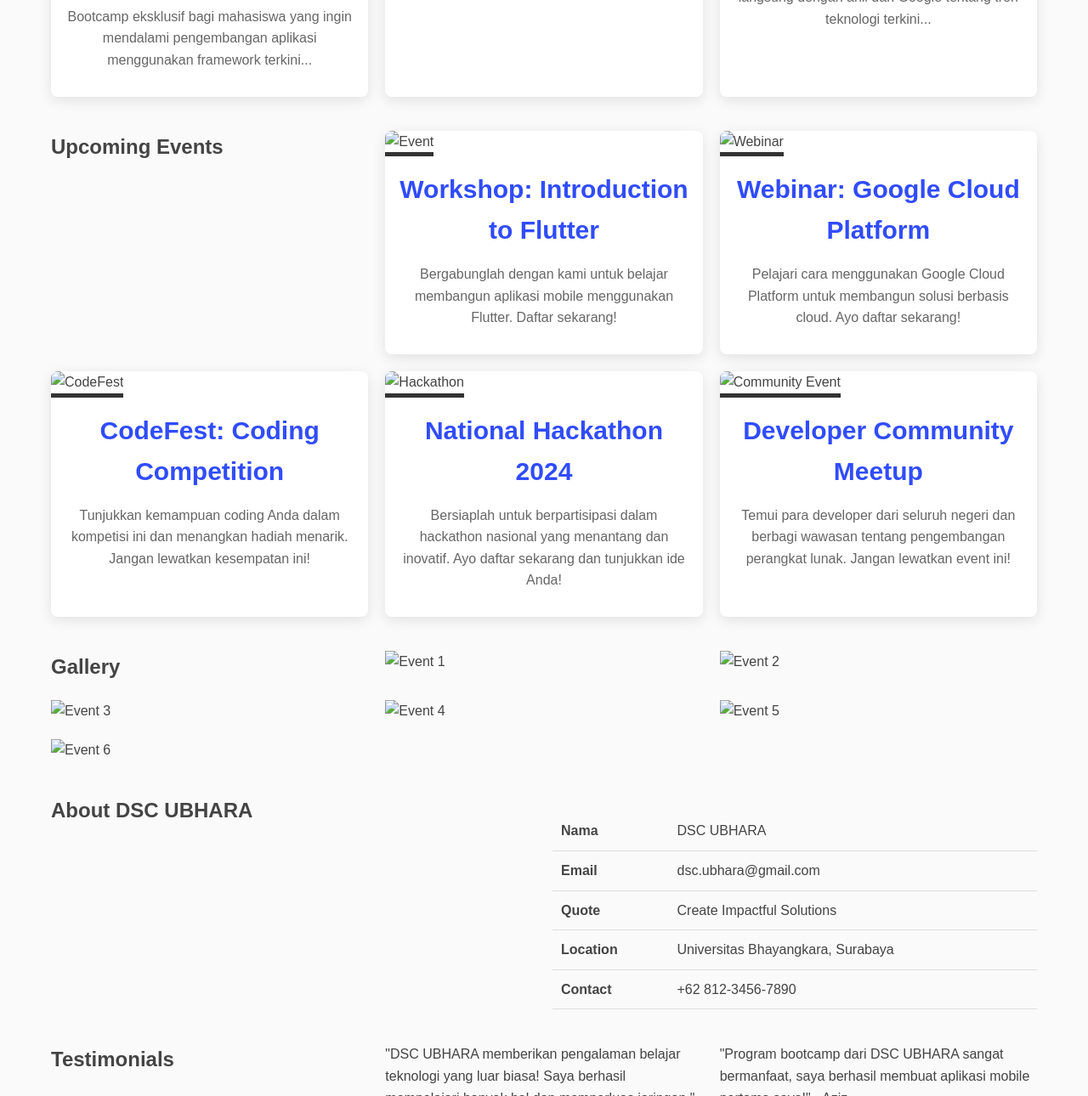
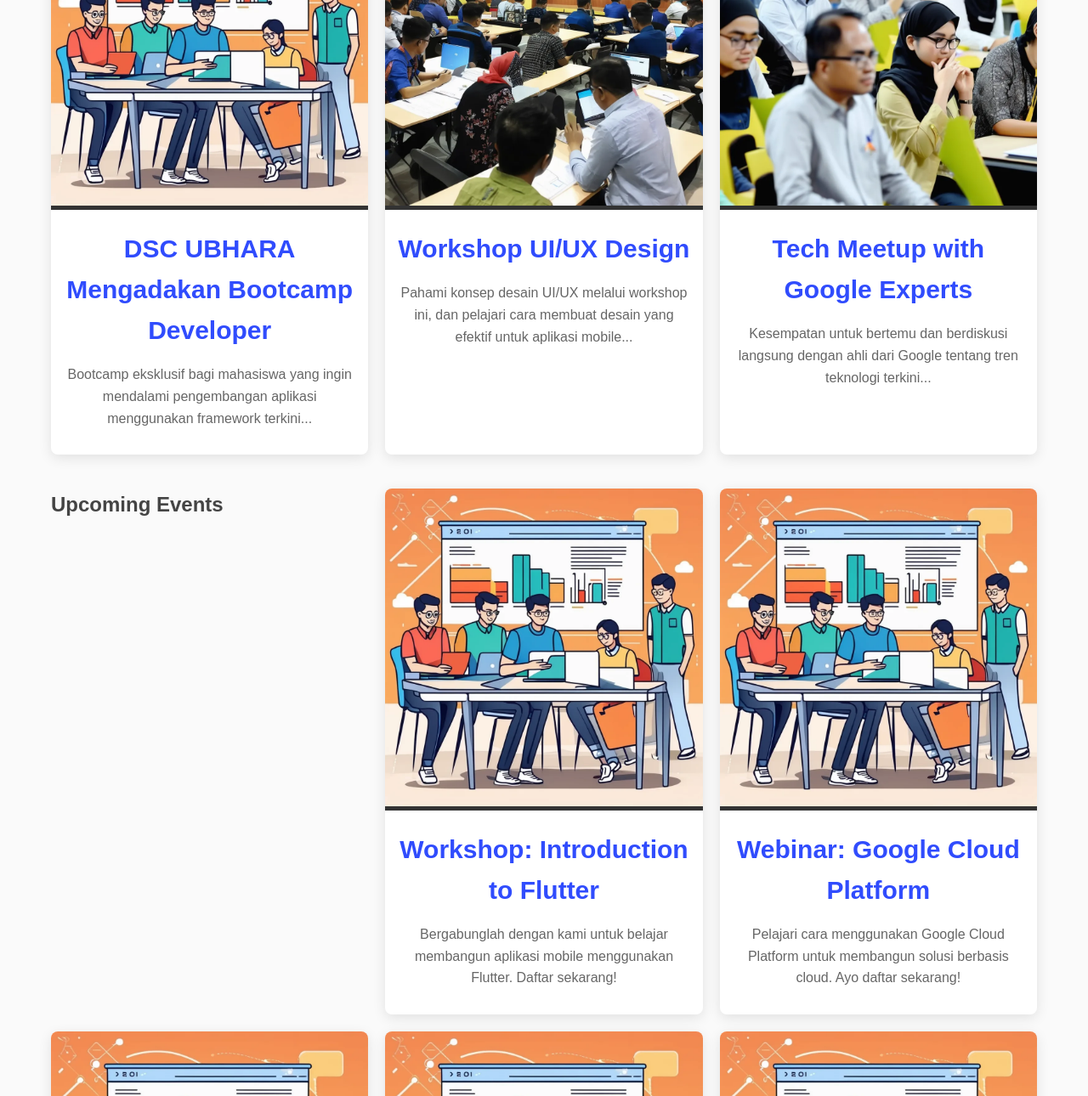
Before and after one commit to dsc-ubhara/hello-world, a plain HTML site: page index.html in a window 1280 px wide. Shown: the part 767-2057 px from the top of the page at 85% size. Drawn offline with nearby package versions, Linux system fonts and the light colour scheme.

Commit message:
Update assets and more content

```diff
--- a/assets/style.css
+++ b/assets/style.css
@@ -170,6 +170,19 @@ footer {
     background-color: rgba(51, 51, 51, 0.5);
 }
 
+.featured-images {
+    max-width: 100%; /* Membuat gambar responsif */
+    height: auto; /* Menjaga aspek rasio */
+    object-fit: cover; /* Agar gambar memenuhi container dengan proporsi yang baik */
+}
+
+/* Untuk mengatur ukuran gambar di galeri */
+.gallery-item img {
+    max-width: 100%; /* Membuat gambar dalam galeri tidak melebihi container */
+    height: auto; /* Menjaga proporsi gambar */
+    object-fit: cover; /* Menjaga gambar tetap proporsional */
+}
+
 /* Media Queries for Responsive Design */
 @media (max-width: 768px) {
     .grid-container {
--- a/index.html
+++ b/index.html
@@ -55,7 +55,7 @@
 
             <!-- Article 3 -->
             <article class="card" data-aos="fade-right">
-                <img src="assets/img/hackathon.jpg" class="featured-images" alt="Hackathon">
+                <img src="assets/img/hackathon.png" class="featured-images" alt="Hackathon">
                 <div class="article-content">
                     <a href="#">
                         <h2>DSC UBHARA Menang dalam Kompetisi Hackathon</h2>
@@ -66,7 +66,7 @@
 
             <!-- Article 4 -->
             <article class="card" data-aos="fade-right">
-                <img src="assets/img/bootcamp.jpg" class="featured-images" alt="Bootcamp">
+                <img src="assets/img/bootcamp.webp" class="featured-images" alt="Bootcamp">
                 <div class="article-content">
                     <a href="#">
                         <h2>DSC UBHARA Mengadakan Bootcamp Developer</h2>
@@ -77,7 +77,7 @@
 
             <!-- Article 5 -->
             <article class="card" data-aos="fade-right">
-                <img src="assets/img/workshop.jpg" class="featured-images" alt="Workshop">
+                <img src="assets/img/workshop.png" class="featured-images" alt="Workshop">
                 <div class="article-content">
                     <a href="#">
                         <h2>Workshop UI/UX Design</h2>
@@ -88,7 +88,7 @@
 
             <!-- Article 6 -->
             <article class="card" data-aos="fade-right">
-                <img src="assets/img/meetup.jpg" class="featured-images" alt="Meetup">
+                <img src="assets/img/meetup.png" class="featured-images" alt="Meetup">
                 <div class="article-content">
                     <a href="#">
                         <h2>Tech Meetup with Google Experts</h2>
@@ -103,7 +103,7 @@
             <h2>Upcoming Events</h2>
             <!-- Event 1 -->
             <article class="card" data-aos="fade-left">
-                <img src="assets/img/event.jpg" class="featured-images" alt="Event">
+                <img src="assets/img/bootcamp.webp" class="featured-images" alt="Event">
                 <div class="article-content">
                     <a href="#">
                         <h2>Workshop: Introduction to Flutter</h2>
@@ -114,7 +114,7 @@
 
             <!-- Event 2 -->
             <article class="card" data-aos="fade-left">
-                <img src="assets/img/webinar.jpg" class="featured-images" alt="Webinar">
+                <img src="assets/img/bootcamp.webp" class="featured-images" alt="Webinar">
                 <div class="article-content">
                     <a href="#">
                         <h2>Webinar: Google Cloud Platform</h2>
@@ -125,7 +125,7 @@
 
             <!-- Event 3 -->
             <article class="card" data-aos="fade-left">
-                <img src="assets/img/codefest.jpg" class="featured-images" alt="CodeFest">
+                <img src="assets/img/bootcamp.webp" class="featured-images" alt="CodeFest">
                 <div class="article-content">
                     <a href="#">
                         <h2>CodeFest: Coding Competition</h2>
@@ -136,7 +136,7 @@
 
             <!-- Event 4 -->
             <article class="card" data-aos="fade-left">
-                <img src="assets/img/hackathon.jpg" class="featured-images" alt="Hackathon">
+                <img src="assets/img/bootcamp.webp" class="featured-images" alt="Hackathon">
                 <div class="article-content">
                     <a href="#">
                         <h2>National Hackathon 2024</h2>
@@ -147,7 +147,7 @@
 
             <!-- Event 5 -->
             <article class="card" data-aos="fade-left">
-                <img src="assets/img/community.jpg" class="featured-images" alt="Community Event">
+                <img src="assets/img/bootcamp.webp" class="featured-images" alt="Community Event">
                 <div class="article-content">
                     <a href="#">
                         <h2>Developer Community Meetup</h2>
@@ -161,22 +161,22 @@
         <section id="gallery" class="grid-container">
             <h2>Gallery</h2>
             <article class="gallery-item" data-aos="fade-up">
-                <img src="assets/img/gallery1.jpg" alt="Event 1">
+                <img src="assets/img/bootcamp.webp" alt="Event 1">
             </article>
             <article class="gallery-item" data-aos="fade-up">
-                <img src="assets/img/gallery2.jpg" alt="Event 2">
+                <img src="assets/img/bootcamp.webp" alt="Event 2">
             </article>
             <article class="gallery-item" data-aos="fade-up">
-                <img src="assets/img/gallery3.jpg" alt="Event 3">
+                <img src="assets/img/bootcamp.webp" alt="Event 3">
             </article>
             <article class="gallery-item" data-aos="fade-up">
-                <img src="assets/img/gallery4.jpg" alt="Event 4">
+                <img src="assets/img/bootcamp.webp" alt="Event 4">
             </article>
             <article class="gallery-item" data-aos="fade-up">
-                <img src="assets/img/gallery5.jpg" alt="Event 5">
+                <img src="assets/img/bootcamp.webp" alt="Event 5">
             </article>
             <article class="gallery-item" data-aos="fade-up">
-                <img src="assets/img/gallery6.jpg" alt="Event 6">
+                <img src="assets/img/bootcamp.webp" alt="Event 6">
             </article>
         </section>
 
```
Also changed, not shown: assets/img/bootcamp.webp (added), assets/img/hackathon.png (added), assets/img/meetup.png (added), assets/img/workshop.png (added).
